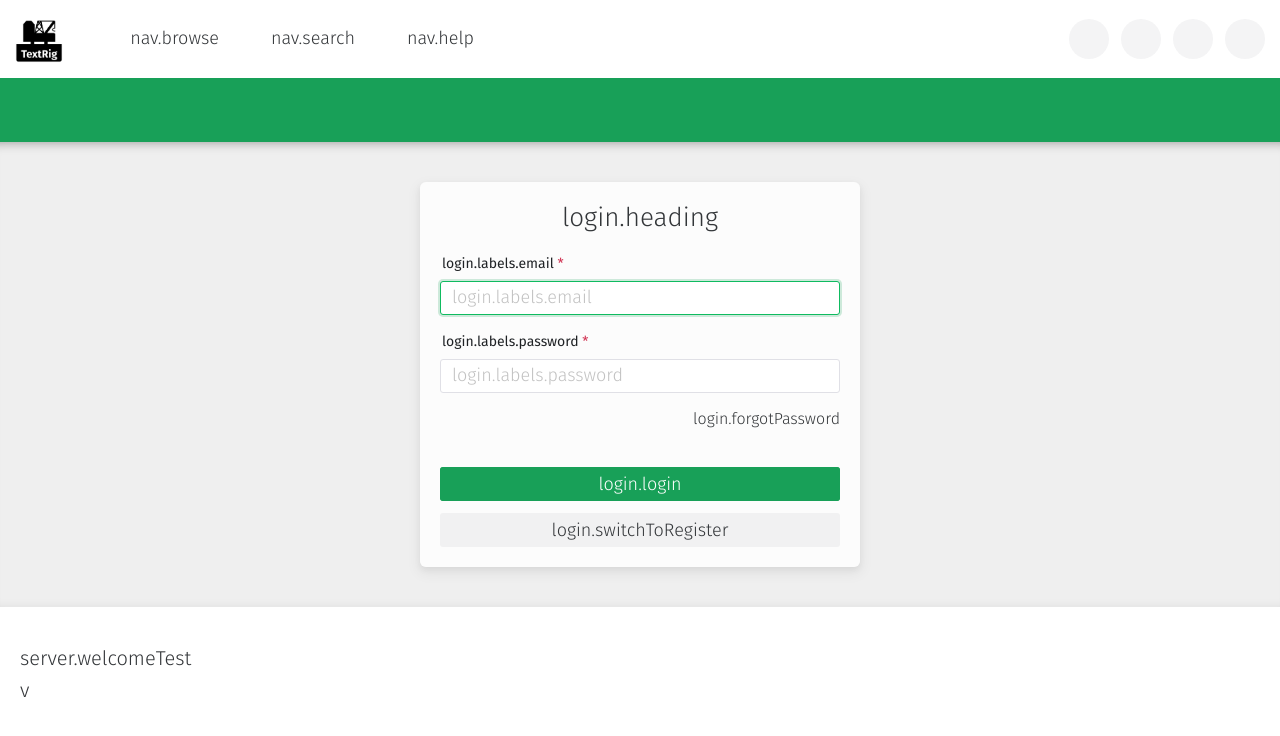
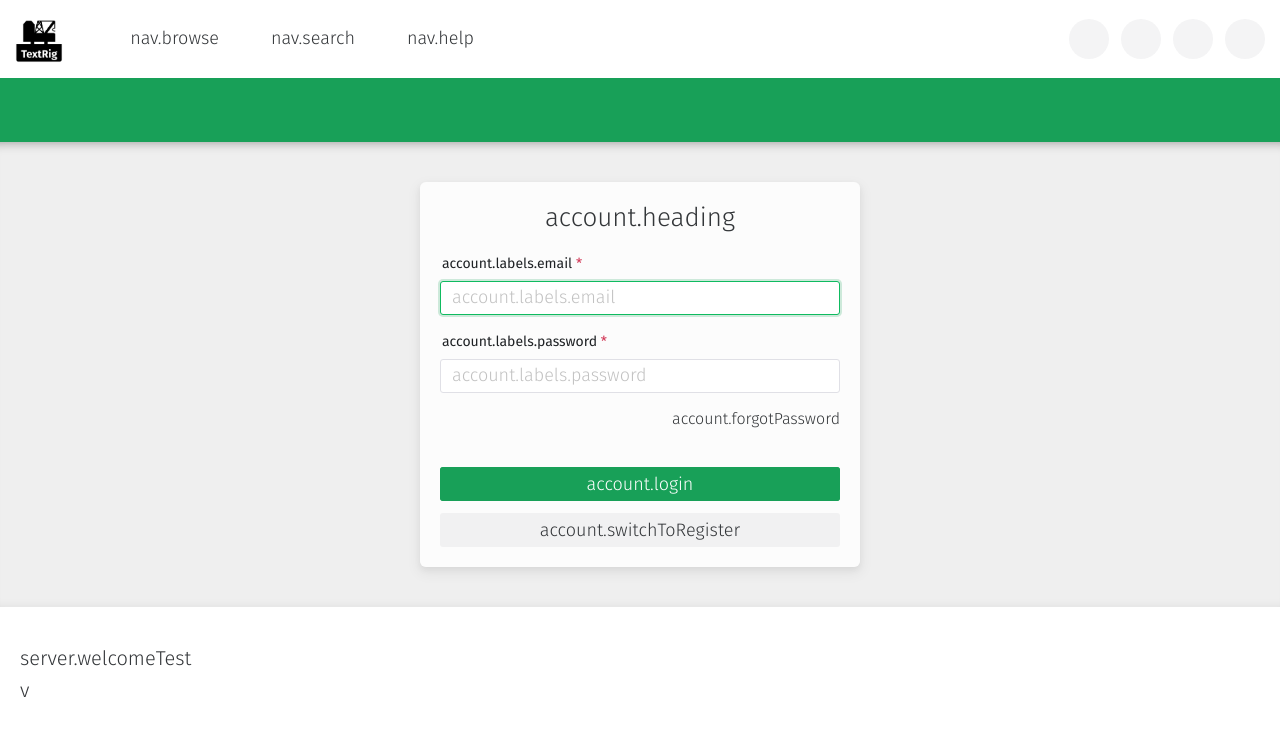
Before and after one commit to VedaWebProject/Tekst, a Vue app: page /login in a window 1280 px wide. Shown: the top 736 px of the page. Built offline with nearby package versions, Linux system fonts and the light colour scheme; no server answers; some icons are missing.

Commit message:
Add administration option to account widget

```diff
--- a/src/components/widgets/AccountOptionsButton.vue
+++ b/src/components/widgets/AccountOptionsButton.vue
@@ -6,6 +6,7 @@ import { NButton, NIcon, NDropdown } from 'naive-ui';
 import LogInRound from '@vicons/material/LogInRound';
 import LogOutRound from '@vicons/material/LogOutRound';
 import ManageAccountsRound from '@vicons/material/ManageAccountsRound';
+import SettingsRound from '@vicons/material/SettingsRound';
 import { useI18n } from 'vue-i18n';
 
 const { t } = useI18n({ useScope: 'global' });
@@ -13,7 +14,7 @@ const auth = useAuthStore();
 const state = useStateStore();
 const router = useRouter();
 const tooltip = computed(() =>
-  auth.loggedIn ? t('account.tipAccountBtn') : t('login.tipLoginBtn')
+  auth.loggedIn ? t('account.tipAccountBtn') : t('account.tipLoginBtn')
 );
 
 const showAccountDropdown = ref(false);
@@ -24,8 +25,17 @@ const accountOptions = computed(() => [
     key: 'manage',
     icon: renderIcon(ManageAccountsRound),
   },
+  ...(auth.user?.isSuperuser
+    ? [
+        {
+          label: t('general.admin'),
+          key: 'admin',
+          icon: renderIcon(SettingsRound),
+        },
+      ]
+    : []),
   {
-    label: t('login.logout'),
+    label: t('account.logout'),
     key: 'logout',
     icon: renderIcon(LogOutRound),
   },
@@ -59,6 +69,9 @@ function handleAccountOptionSelect(option: string) {
       break;
     case 'logout':
       auth.logout();
+      break;
+    case 'admin':
+      router.push({ name: 'admin' });
       break;
   }
 }
--- a/src/stores/auth.ts
+++ b/src/stores/auth.ts
@@ -33,7 +33,7 @@ export const useAuthStore = defineStore('auth', () => {
   async function logout() {
     try {
       await authApi.authCookieLogout();
-      messages.success(t('login.logoutSuccessful'));
+      messages.success(t('account.logoutSuccessful'));
     } catch (e) {
       // do sweet FA
     } finally {
--- a/src/views/LoginView.vue
+++ b/src/views/LoginView.vue
@@ -25,14 +25,14 @@ const formRules: FormRules = {
   email: [
     {
       required: true,
-      message: t('login.rulesFeedback.emailReq'),
+      message: t('account.rulesFeedback.emailReq'),
       // trigger: 'blur',
     },
   ],
   password: [
     {
       required: true,
-      message: t('login.rulesFeedback.passwordReq'),
+      message: t('account.rulesFeedback.passwordReq'),
       trigger: 'blur',
     },
   ],
@@ -65,9 +65,9 @@ function loginUser() {
       if (e.response) {
         const data = e.response.data;
         if (data.detail === 'LOGIN_BAD_CREDENTIALS') {
-          messages.error(t('login.errors.badCreds'));
+          messages.error(t('account.errors.badCreds'));
         } else if (data.detail === 'LOGIN_USER_NOT_VERIFIED') {
-          messages.error(t('login.errors.notVerified'));
+          messages.error(t('account.errors.notVerified'));
         } else if (e.response.status === 403) {
           messages.error(t('errors.csrf'));
         } else {
@@ -106,7 +106,7 @@ onMounted(() => {
 <template>
   <div class="form-container">
     <div class="content-block">
-      <h2 style="text-align: center">{{ $t('login.heading') }}</h2>
+      <h2 style="text-align: center">{{ $t('account.heading') }}</h2>
       <n-form
         ref="formRef"
         :model="formModel"
@@ -115,20 +115,20 @@ onMounted(() => {
         label-width="auto"
         require-mark-placement="right-hanging"
       >
-        <n-form-item path="email" :label="$t('login.labels.email')">
+        <n-form-item path="email" :label="$t('account.labels.email')">
           <n-input
             v-model:value="formModel.email"
             type="text"
-            :placeholder="$t('login.labels.email')"
+            :placeholder="$t('account.labels.email')"
             @keydown.enter.prevent
             ref="firstInputRef"
           />
         </n-form-item>
-        <n-form-item path="password" :label="$t('login.labels.password')">
+        <n-form-item path="password" :label="$t('account.labels.password')">
           <n-input
             v-model:value="formModel.password"
             type="password"
-            :placeholder="$t('login.labels.password')"
+            :placeholder="$t('account.labels.password')"
             @keyup.enter="() => handleLoginClick()"
           />
         </n-form-item>
@@ -141,7 +141,7 @@ onMounted(() => {
           style="margin-bottom: 2rem; font-size: var(--app-ui-font-size-mini)"
           @click="handleForgotPasswordClick"
         >
-          {{ $t('login.forgotPassword') }}
+          {{ $t('account.forgotPassword') }}
         </n-button>
       </div>
 
@@ -153,10 +153,10 @@ onMounted(() => {
           :loading="loading"
           :disabled="loading"
         >
-          {{ $t('login.login') }}
+          {{ $t('account.login') }}
         </n-button>
         <n-button secondary block @click="switchToRegistration">
-          {{ $t('login.switchToRegister') }}
+          {{ $t('account.switchToRegister') }}
         </n-button>
       </n-space>
     </div>
```
Also changed, not shown: src/i18n/translations/deDE.yml (+4 -5 lines), src/i18n/translations/enUS.yml (+4 -5 lines).
